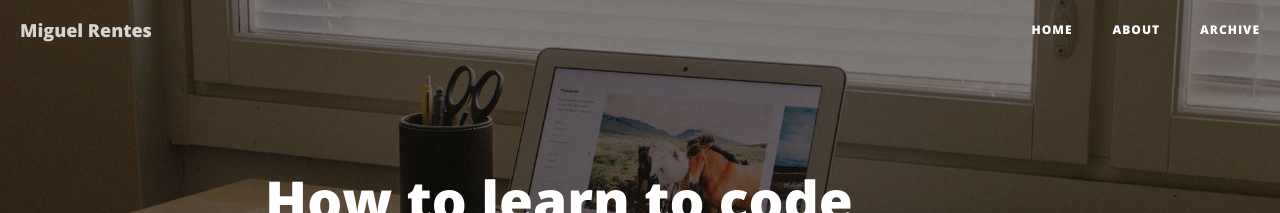
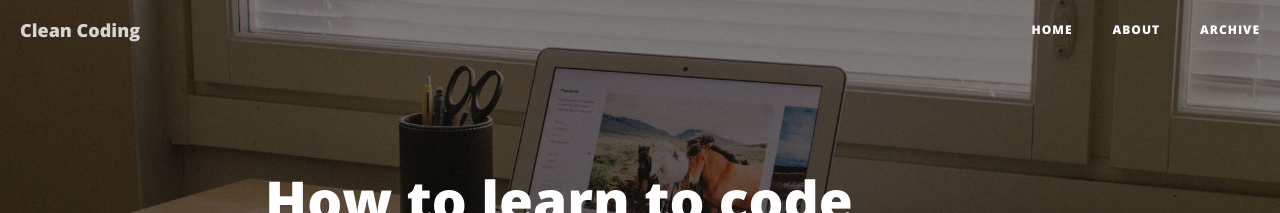
Before and after one commit to rentes/rentes.github.io, a Jekyll site: the page built from _posts/2015-05-05-how-to-learn-to-code.markdown, in a window 1280 px wide. Shown: the top 213 px of the page. Built offline with Jekyll 4.4.1, drawn with Linux system fonts in a browser that asks for light colours; nearby versions of some CDN libraries; comment, search, counter and statistics services are not loaded.

Commit message:
Changes the blog name and corrects the author to the posts author instead of the blog name

```diff
--- a/_config.yml
+++ b/_config.yml
@@ -1,5 +1,5 @@
 # Setup
-title:               Miguel Rentes
+title:               Clean Coding
 header-img:          img/home-bg.jpg
 email:               miguel.rentes@gmail.com
 description:         "Miguel Rentes' personal blog about Software construction and related topics."
@@ -8,7 +8,7 @@
 twitter_username:    rentes
 github_username:     rentes
 facebook_username:   miguel.rentes
-
+author:              Miguel Rentes
 
 # Build settings
 permalink:           pretty
--- a/_includes/footer.html
+++ b/_includes/footer.html
@@ -43,7 +43,7 @@
                     </li>
                     {% endif %}
                 </ul>
-                <p class="copyright text-muted">Copyright &copy; {{ site.title }} {{ site.time | date: '%Y' }}</p>
+                <p class="copyright text-muted">Copyright &copy; {{ site.author }} {{ site.time | date: '%Y' }}</p>
             </div>
         </div>
     </div>
--- a/_posts/2015-02-26-about-requestAnimationFrame.markdown
+++ b/_posts/2015-02-26-about-requestAnimationFrame.markdown
@@ -2,6 +2,7 @@
 layout: post
 title:  "About requestAnimationFrame"
 date:   2015-02-26 17:43:58
+author: Miguel Rentes
 comments: true
 ---
 
--- a/_posts/2015-04-09-dev-life-interviews-fog-creek.markdown
+++ b/_posts/2015-04-09-dev-life-interviews-fog-creek.markdown
@@ -2,6 +2,7 @@
 layout: post
 title:  "dev.life interviews from Fog Creek"
 date:   2015-04-09 11:05:07
+author: Miguel Rentes
 comments: true
 ---
 
--- a/_posts/2015-04-17-dev-life-interview-peteris-krumins.markdown
+++ b/_posts/2015-04-17-dev-life-interview-peteris-krumins.markdown
@@ -2,6 +2,7 @@
 layout: post
 title:  "dev.life - interview with Peteris Krumins"
 date:   2015-04-17 10:49:23
+author: Miguel Rentes
 comments: true
 ---
 
--- a/_posts/2015-05-05-how-to-learn-to-code.markdown
+++ b/_posts/2015-05-05-how-to-learn-to-code.markdown
@@ -2,6 +2,7 @@
 layout: post
 title:  "How to learn to code"
 date:   2015-05-05 16:43:52
+author: Miguel Rentes
 comments: true
 ---
 
```
